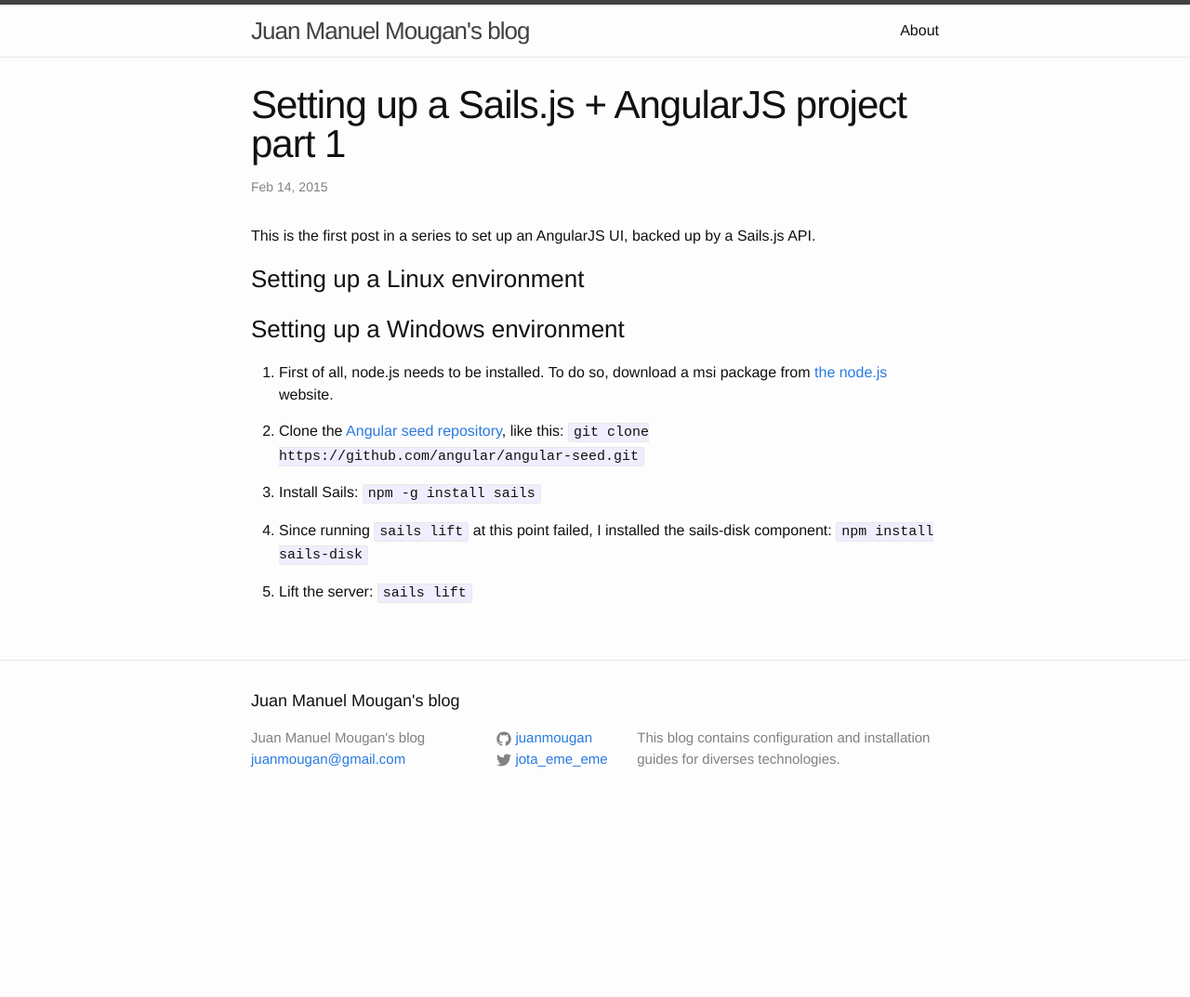
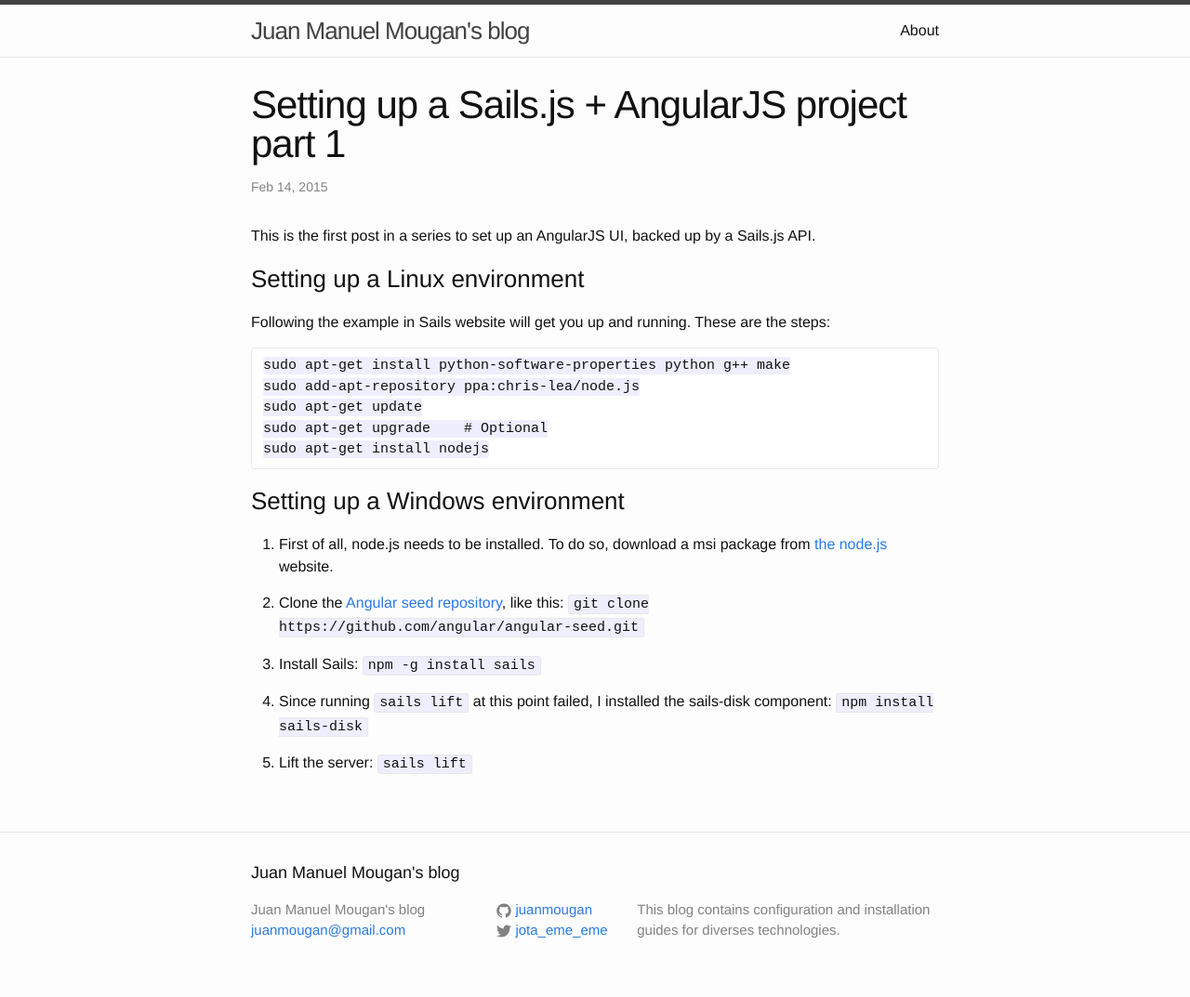
Before and after one commit to juanmougan/juanmougan.github.io, a Jekyll site: the page built from _posts/2015-02-14-setting-up-angular-sails.markdown, in a window 1280 px wide. Shown: the whole page at 93% size. Built offline with Jekyll 4.4.1, drawn with Linux system fonts in a browser that asks for light colours; before the commit the page ends 900 px from its top, so only the background shows below that.

Commit message:
Added Linux steps

```diff
--- a/_posts/2015-02-14-setting-up-angular-sails.markdown
+++ b/_posts/2015-02-14-setting-up-angular-sails.markdown
@@ -7,6 +7,14 @@ categories: jekyll update
 This is the first post in a series to set up an AngularJS UI, backed up by a Sails.js API.
 
 ### Setting up a Linux environment ###
+
+Following the example in Sails website will get you up and running. These are the steps:
+
+	sudo apt-get install python-software-properties python g++ make
+	sudo add-apt-repository ppa:chris-lea/node.js
+	sudo apt-get update
+	sudo apt-get upgrade	# Optional
+	sudo apt-get install nodejs
 
 ### Setting up a Windows environment ###
 
```
